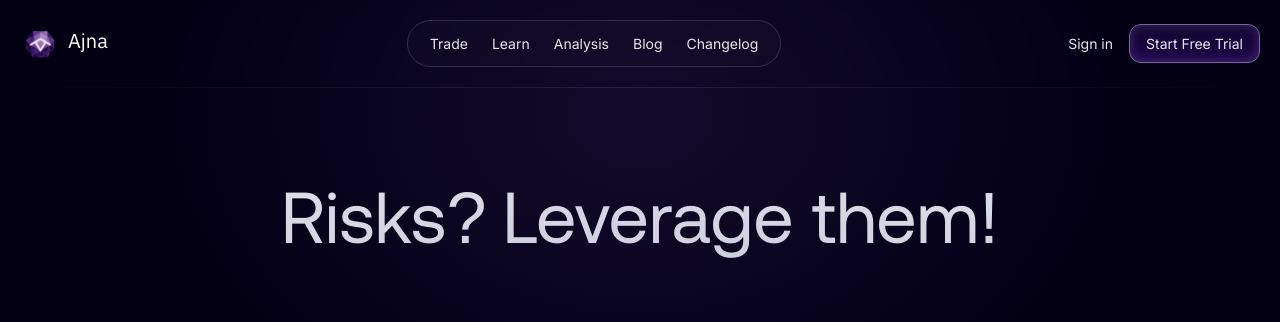
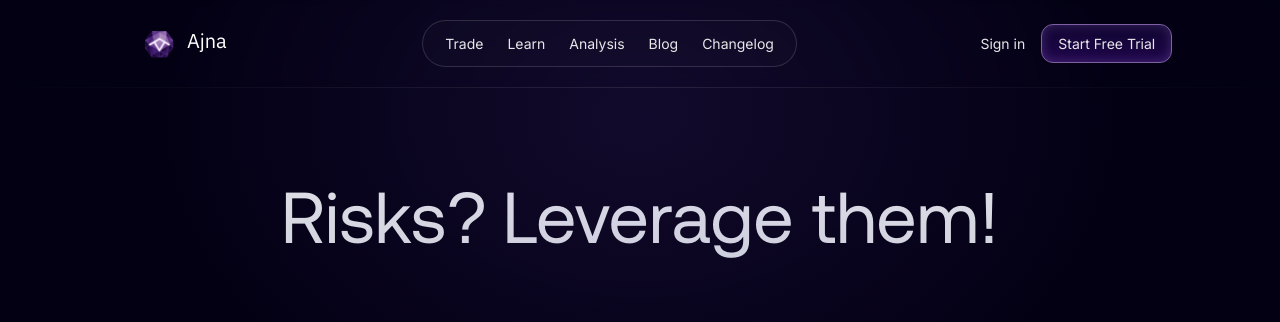
Before and after one commit to KushalSuvan/ajna-frontend, a Next.js app: page / in a window 1280 px wide. Shown: the top 322 px of the page. Built offline with nearby package versions, Linux system fonts and the light colour scheme.

Commit message:
Minor header style changes

```diff
--- a/src/components/layout/Header.tsx
+++ b/src/components/layout/Header.tsx
@@ -11,9 +11,9 @@ const Header = ({ className }: { className?: string }) => {
 		<header
 			className={`fixed
 			top-0 left-0
-            w-[100%] p-[20px]
+            w-[100%] p-[20px] pl-[4%]
             bg-[rgba(0,0,0,0)] backdrop-blur-sm
-            flex justify-between items-center
+            flex justify-between lg:justify-around items-center
 
             text-[14px]
 
```
